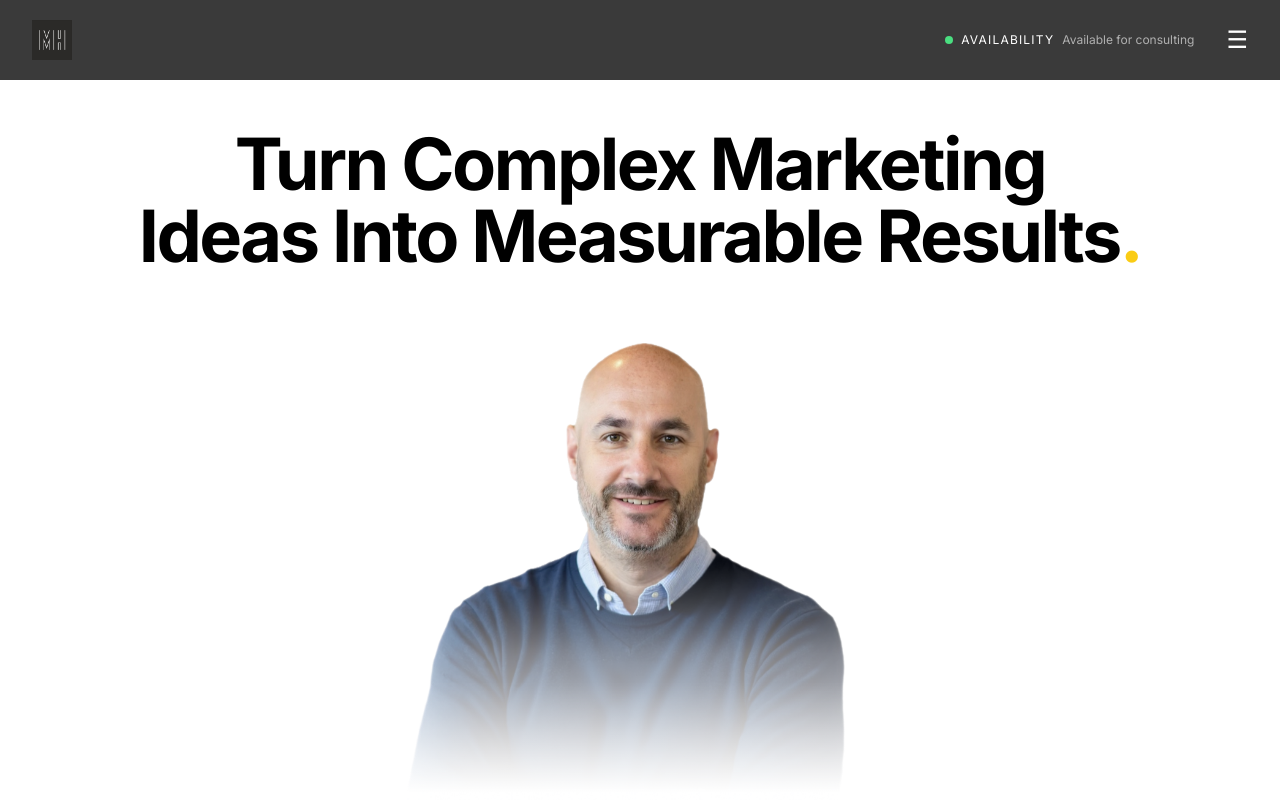
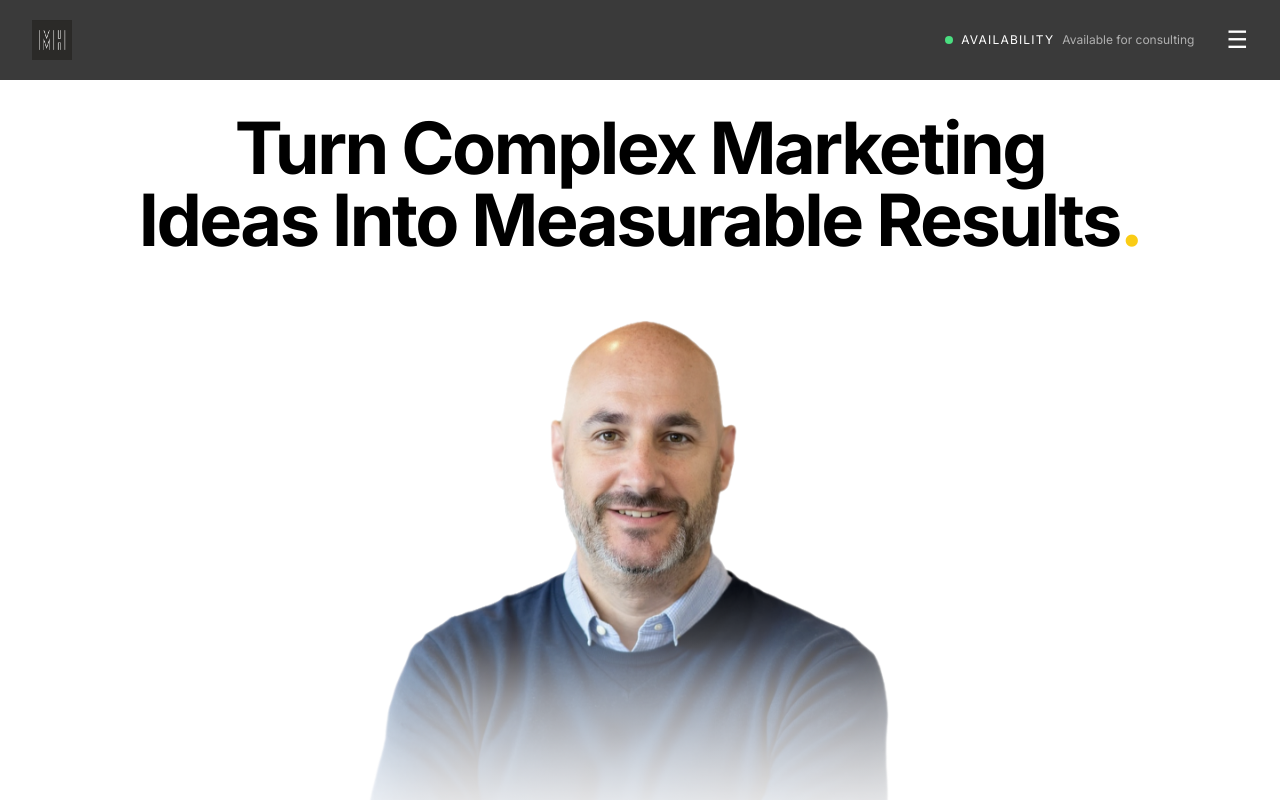
Before and after one commit to mrh1976/mherron, a Next.js app: page / in a window 1280 px wide. Shown: the top 800 px of the page. Built offline with nearby package versions, Linux system fonts and the light colour scheme.

Commit message:
Update page.tsx

```diff
--- a/app/page.tsx
+++ b/app/page.tsx
@@ -35,20 +35,20 @@ export default function Home() {
         </div>
       </nav>
 
-      <section className="pt-32 pb-8 px-8">
+      <section className="pt-28 pb-8 px-8">
   <div className="max-w-6xl mx-auto text-center">
-          <h1 className="text-[64px] md:text-[72px] font-bold mb-6 leading-[1.0] tracking-[-0.035em]">
+    <h1 className="text-[64px] md:text-[72px] font-bold mb-2 leading-[1.0] tracking-[-0.035em]">
       Turn Complex Marketing<br />Ideas Into Measurable Results<span className="text-yellow-400">.</span>
     </h1>
-          <div className="relative mx-auto mb-6 w-[700px] h-[700px] overflow-hidden">
+    <div className="relative mx-auto mb-2 w-[850px] h-[750px] overflow-hidden">
       <Image
         src="/MikeHerronHeadshot2026.png"
         alt="Mike Herron"
-              width={700}
-              height={900}
+        width={850}
+        height={1000}
         className="w-full h-auto object-cover object-top"
       />
-            <div className="absolute inset-0 bg-gradient-to-b from-transparent via-transparent via-55% to-white pointer-events-none"></div>
+      <div className="absolute inset-0 bg-gradient-to-b from-transparent via-transparent via-50% to-white pointer-events-none"></div>
     </div>
     <p className="text-[17px] text-[#6b6b6b] max-w-2xl mx-auto mb-10 leading-relaxed">
       I&apos;m a marketing executive with 20+ years of experience and a decade as a CMO helping technology and fintech companies grow. I work with founders and leadership teams to diagnose what&apos;s holding marketing back and build the strategy and positioning needed to create consistent growth.
```
Lines whose indentation alone changed are shown as unchanged.
